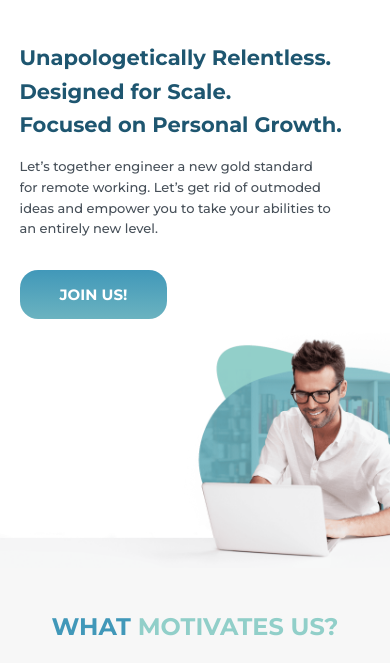
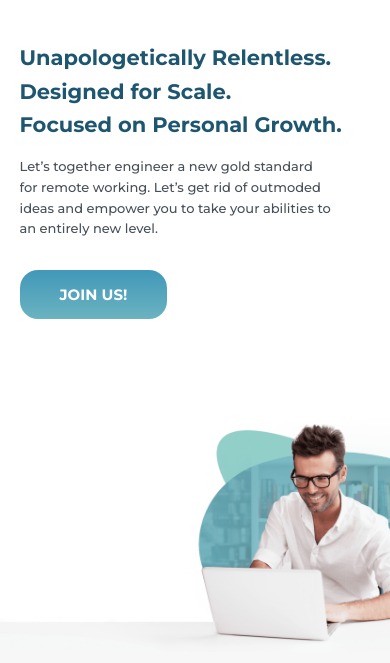
Before and after one commit to christianbiadnes/christianbiadnes.github.io, a plain HTML site: page index.html in a window 390 px wide. Shown: the part 117-780 px from the top of the page. Drawn offline with Linux system fonts and the light colour scheme.

Commit message:
fix some responsive

```diff
--- a/css/style.css
+++ b/css/style.css
@@ -548,10 +548,6 @@ footer p {
         margin: 0 auto;
     }
 
-    #hero {
-        height: 70vh;
-    }
-
     #team-members .primary-btn {
         font-size: 13px;
     }
```
